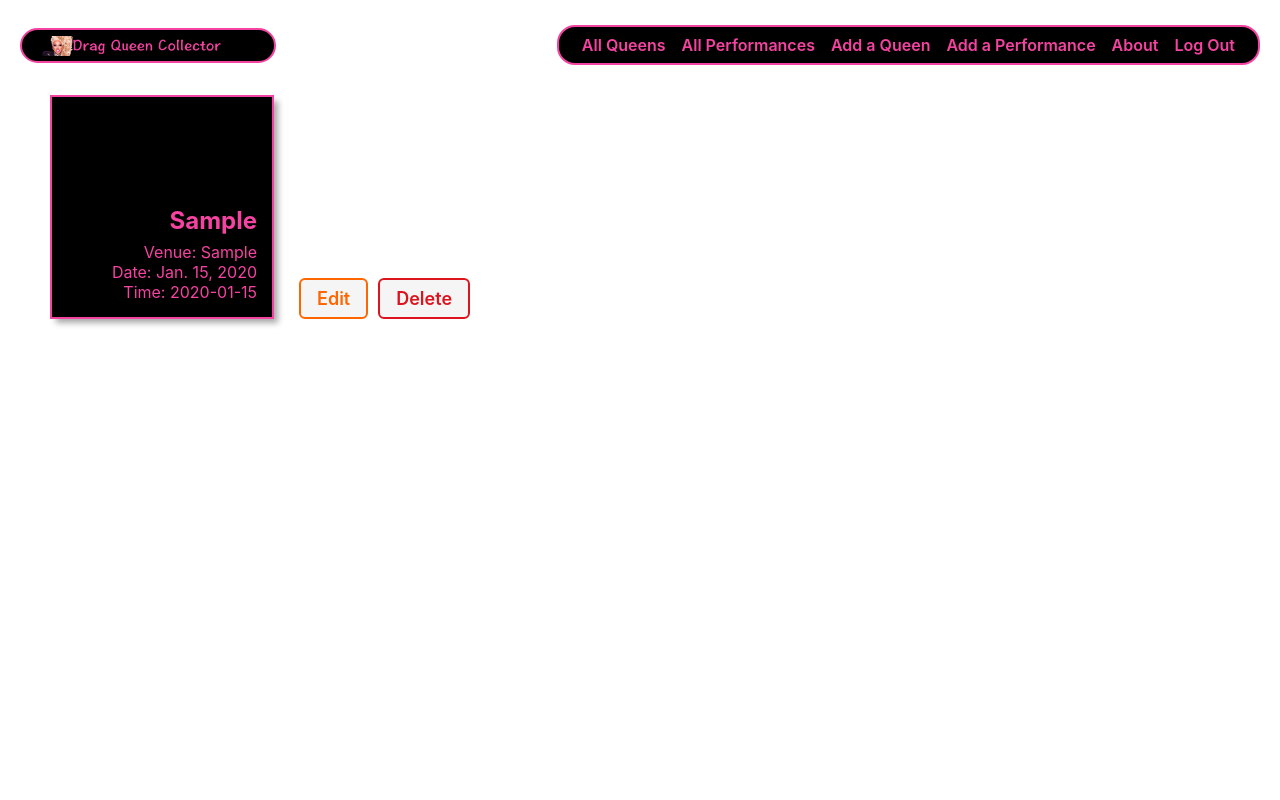
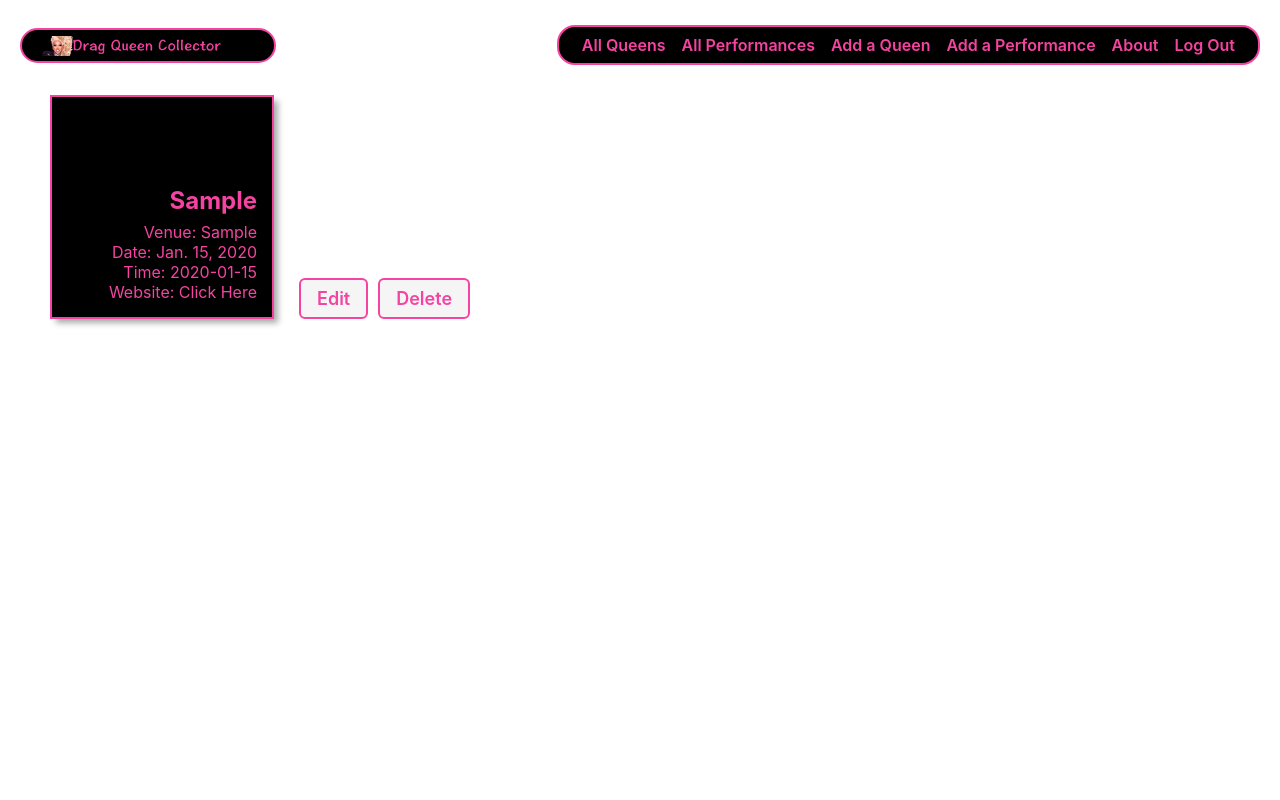
Before and after one commit to EleahBurman/drag-queen-collector, a Django app: page /performances/1/ in a window 1280 px wide. Run offline with Django 4.2, Linux system fonts and the light colour scheme; a user stored in the database is signed in; tables that the repository leaves empty hold one stand-in row (values such as "Sample post").

Commit message:
Links, hover, and buttons are uniform in color

```diff
--- a/main_app/static/css/base.css
+++ b/main_app/static/css/base.css
@@ -17,6 +17,21 @@ html {
   font-size: 62.5%
 }
 
+a:-webkit-any-link {
+  text-decoration: none;
+  color: #f543a1;
+}
+
+a:-webkit-any-link :hover{
+  color: #f50887;
+  text-decoration: none;
+}
+
+a:-webkit-any-link :visited{
+  color: #f543a1;
+  text-decoration: none;
+}
+
 body {
   margin: 0;
   display: flex;
@@ -33,9 +48,9 @@ body {
   --link-hover-color: #f50887;
   --button-bg: rgb(245, 245, 245);
   --button-bg-hover: rgb(226, 226, 226);
-  --submit: rgb(26, 128, 0);
-  --warn: rgb(255, 102, 0);
-  --danger: rgb(220, 20, 30);
+  --submit: #f543a1;
+  --warn: #f543a1;
+  --danger: #f543a1;
   --secondary: rgb(57, 57, 57);
   --card-box-shadow: 5px 5px 6px -1px #AAA;
   --font-xtreme: 4.2rem;
--- a/main_app/templates/main_app/performance_detail.html
+++ b/main_app/templates/main_app/performance_detail.html
@@ -18,6 +18,7 @@
     <p>Venue: {{ performance.venue }}</p>
     <p>Date: {{ performance.date }} </p>
     <p>Time: {{ performance.time}}</p>
+    <p class="website">Website: <a href="{{ performance.website }}" id="clickhere">Click Here</a></p>
   </div>
 </div>
 <a href="{% url 'performance-update' performance.id %}" class="btn warn">Edit</a>
--- a/main_app/templates/main_app/performance_list.html
+++ b/main_app/templates/main_app/performance_list.html
@@ -26,7 +26,6 @@
     <a href="{% url 'performance-detail' performance.id %}">
       <div class="card-content">
         <h2>{{ performance.show }}</h2>
-        <p>Venue: {{ performance.venue}} </p>
         <p>Date: {{ performance.date }} </p>
         <p>Time: {{ performance.time}}</p>
       </div>
```
Also changed, not shown: main_app/static/css/dragqueens/dragqueen-detail.css (+0 -9 lines).
